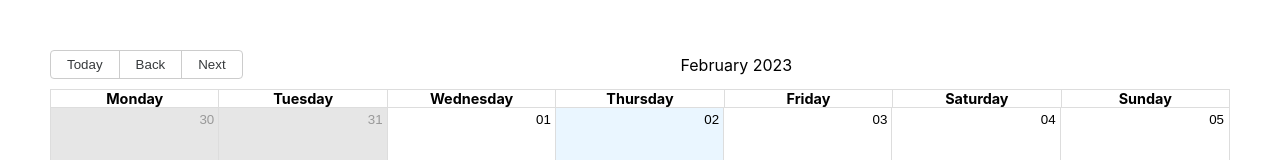
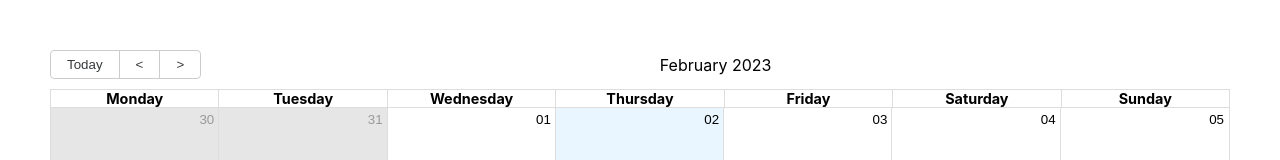
Before and after one commit to lufilipovic/react-calendar-app, a React (Create React App) app: page / in a window 1280 px wide. Shown: the top 160 px of the page. Built offline with nearby package versions, Linux system fonts and the light colour scheme; no server answers.

Commit message:
changed buttons for prev/next month

```diff
--- a/src/App.js
+++ b/src/App.js
@@ -28,6 +28,11 @@ function App() {
         views={["month"]}
         //show the full name of day of the week
         formats={formats}
+        //changes text of buttons for prev and next months
+        messages={{
+          previous: '<',
+          next: '>',
+        }}
         style={{ height: 500, margin: "50px" }} />
     </div>
   );
```
